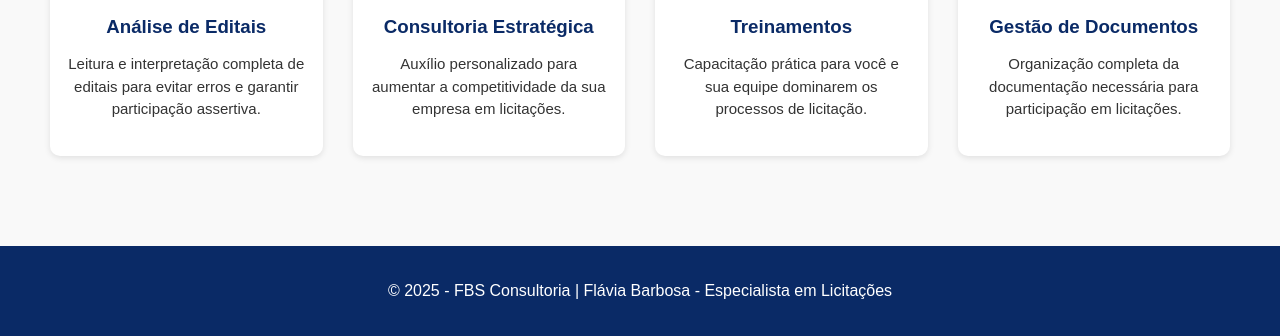
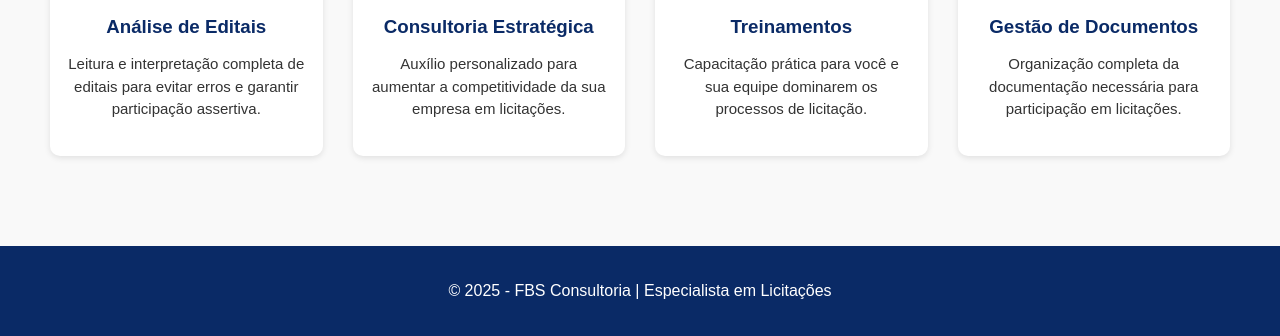
Before and after one commit to consultoria-flavia-licitacoes/consultoria-flavia-licitacoes, a plain HTML site: page index.html in a window 1280 px wide. Shown: the part 989-1325 px from the top of the page. Drawn offline with Linux system fonts and the light colour scheme.

Commit message:
Update index.html

```diff
--- a/index.html
+++ b/index.html
@@ -97,7 +97,7 @@
   </div>
 
   <footer>
-    <p>© 2025 - FBS Consultoria | Flávia Barbosa - Especialista em Licitações</p>
+    <p>© 2025 - FBS Consultoria | Especialista em Licitações</p>
   </footer>
 </body>
 </html>
```
